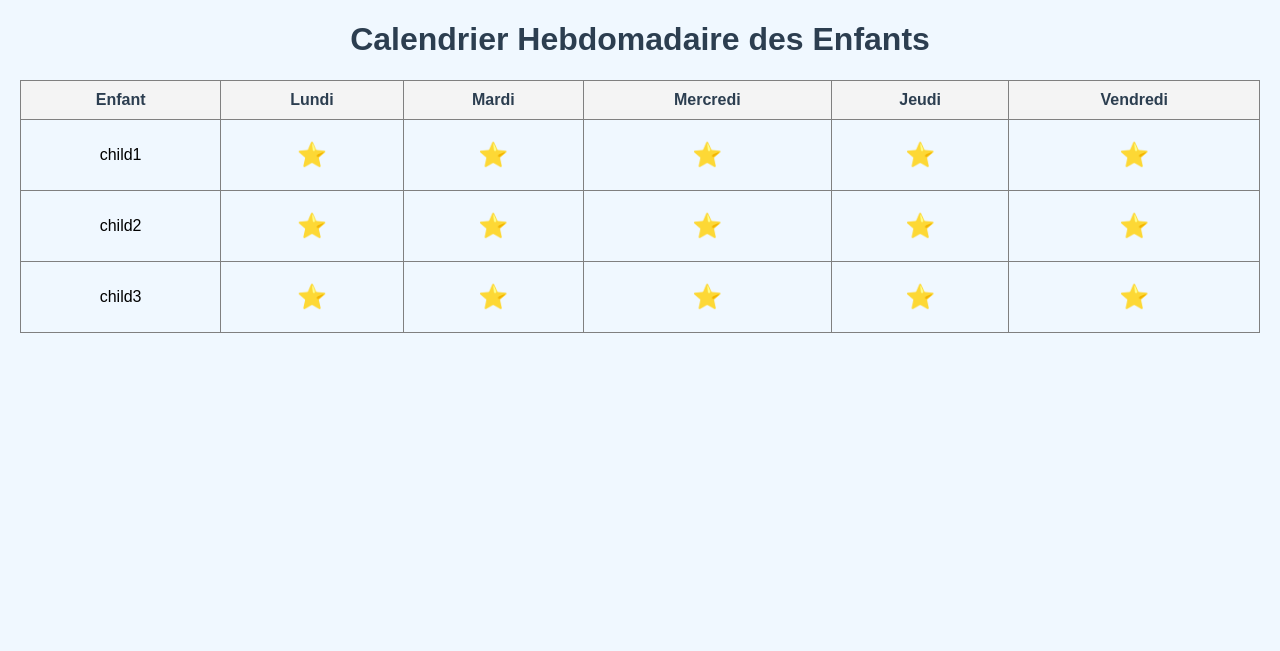
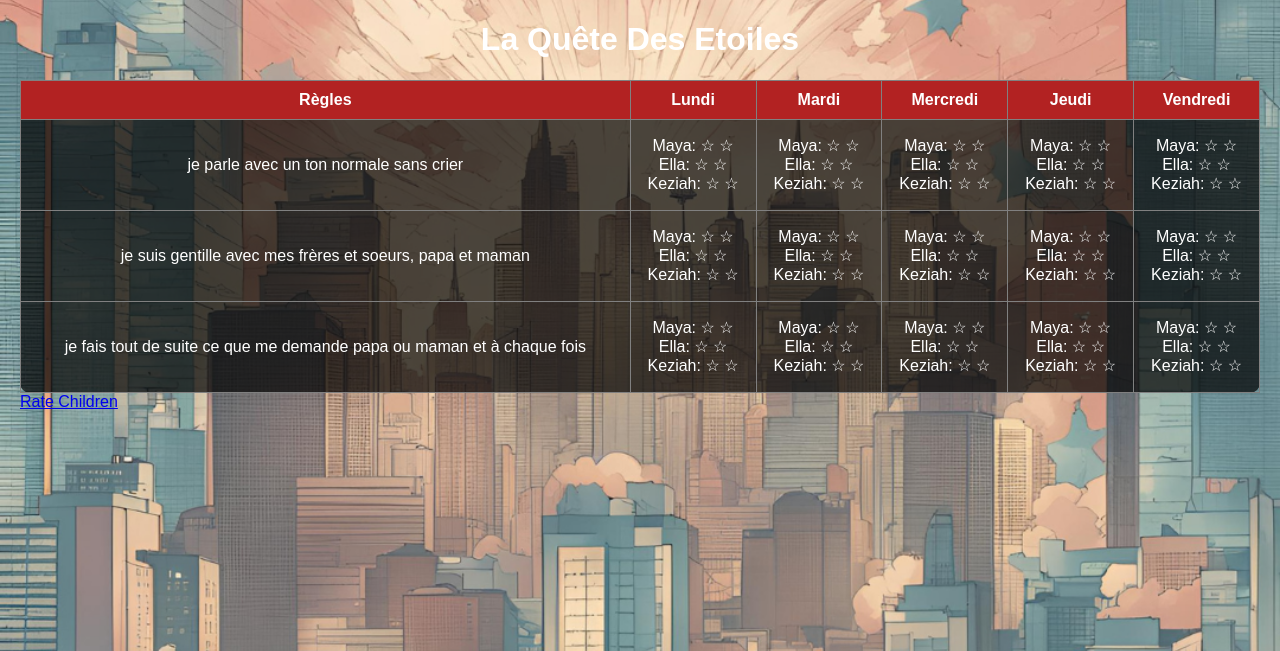
Before and after one commit to xgueret/StarHeroes, a Flask app: page / in a window 1280 px wide. Shown: the top 651 px of the page. Run offline with Flask 3, Linux system fonts and the light colour scheme; data comes from the database, SQL or seed files in the repository; both versions use the stored data as it was after the commit.

Commit message:
task2: Star Rating System

```diff
--- a/app.py
+++ b/app.py
@@ -1,21 +1,131 @@
-""" Description todo """
-from flask import Flask, render_template
+"""
+This module implements a Flask web application for managing children's rules
+and ratings. It allows users to display rules, assign star ratings to each child
+for different days, and store this information in an SQLite database.
+"""
+import sqlite3
+from flask import Flask, render_template, request, redirect, url_for
 
 app = Flask(__name__)
 
-# Liste des enfants
-children = [
-    {"name": "child1", "id": 1},
-    {"name": "child2", "id": 2},
-    {"name": "child3", "id": 3}
-]
+def connect_db():
+    """Connect to the SQLite database and set the row factory."""
+    conn = sqlite3.connect('database.db')  # Connect to your SQLite database
+    conn.row_factory = sqlite3.Row  # Allow results to be accessed by column name
+    return conn
 
-# Route principal pour afficher l'interface utilisateur
+def init_db():
+    """Initialize the database and create tables if they do not exist."""
+    conn = connect_db()
+    cursor = conn.cursor()
+
+    cursor.execute('''CREATE TABLE IF NOT EXISTS children (
+                    id INTEGER PRIMARY KEY AUTOINCREMENT,
+                    name TEXT
+                )''')
+
+    # Create the rules table if it does not already exist
+    cursor.execute('''CREATE TABLE IF NOT EXISTS rules (
+                        id INTEGER PRIMARY KEY AUTOINCREMENT,
+                        rule TEXT
+                    )''')
+
+    # Create the ratings table to store stars assigned to children
+    cursor.execute('''CREATE TABLE IF NOT EXISTS ratings (
+                        id INTEGER PRIMARY KEY AUTOINCREMENT,
+                        child_id INTEGER,
+                        rule_id INTEGER,
+                        day TEXT,
+                        stars INTEGER CHECK(stars >= 0 AND stars <= 2)  -- Limit to 2 stars
+                    )''')
+
+    # Insert example children if the table is empty
+    cursor.execute("SELECT COUNT(*) FROM children")
+    if cursor.fetchone()[0] == 0:
+        children = [("Maya",), ("Ella",), ("Keziah",)]
+        cursor.executemany("INSERT INTO children (name) VALUES (?)", children)
+
+
+    conn.commit()
+    conn.close()
+
 @app.route("/")
 def home():
-    """ Descriptio todo """
+    """Display the home page showing the results of ratings."""
+    conn = connect_db()
+    cursor = conn.cursor()
+
+    # Retrieve rules from the database
+    cursor.execute("SELECT * FROM rules")
+    rules = cursor.fetchall()
+
+    cursor.execute("SELECT * FROM children")
+    children = cursor.fetchall()
+
+    # Prepare a dictionary to store ratings by (child_id, rule_id, day)
+    ratings_dict = {}
+    for child in children:
+        for rule in rules:
+            for day in ["Lundi", "Mardi", "Mercredi", "Jeudi", "Vendredi"]:
+                # Fetch ratings for the child, rule, and day
+                cursor.execute("SELECT stars FROM ratings WHERE child_id = ? AND rule_id = ? AND day = ?",
+                               (child["id"], rule["id"], day))
+                rating = cursor.fetchone()
+                # Store the stars or default to 0
+                stars = rating["stars"] if rating else 0
+                ratings_dict[(child["id"], rule["id"], day)] = stars
+
+    conn.close()
+
+    # List of days of the week
     days_of_week = ["Lundi", "Mardi", "Mercredi", "Jeudi", "Vendredi"]
-    return render_template("home.html", children=children, days=days_of_week)
+    return render_template("home.html", children=children, days=days_of_week, rules=rules, ratings_dict=ratings_dict)
+
+@app.route("/rate")
+def rate():
+    """Display the rating page to assign stars to children."""
+    conn = connect_db()
+    cursor = conn.cursor()
+
+    # Retrieve rules from the database
+    cursor.execute("SELECT * FROM rules")
+    rules = cursor.fetchall()
+
+    cursor.execute("SELECT * FROM children")
+    children = cursor.fetchall()
+
+    conn.close()
+
+    return render_template("rate.html", children=children, rules=rules)
+
+@app.route("/submit_rating", methods=["POST"])
+def submit_rating():
+    """Submit the rating for a child based on the selected rule and day."""
+    child_id = request.form["child_id"]
+    rule_id = request.form["rule_id"]
+    day = request.form["day"]
+    stars = request.form["stars"]
+
+    conn = connect_db()
+    cursor = conn.cursor()
+
+    # Check if a rating already exists for this child, rule, and day
+    cursor.execute("SELECT * FROM ratings WHERE child_id = ? AND rule_id = ? AND day = ?", (child_id, rule_id, day))
+    existing_rating = cursor.fetchone()
+
+    if existing_rating:
+        # Update the existing rating
+        cursor.execute("UPDATE ratings SET stars = ? WHERE id = ?", (stars, existing_rating["id"]))
+    else:
+        # Add a new rating
+        cursor.execute("INSERT INTO ratings (child_id, rule_id, day, stars) VALUES (?, ?, ?, ?)",
+                       (child_id, rule_id, day, stars))
+
+    conn.commit()
+    conn.close()
+
+    return redirect(url_for("home"))
 
 if __name__ == "__main__":
+    init_db()  # Initialize the database on startup
     app.run(debug=True)
--- a/static/styles.css
+++ b/static/styles.css
@@ -1,40 +1,65 @@
-/* styles.css */
-
+/* General styles for the body */
 body {
-    font-family: Arial, sans-serif;
-    background-color: #f0f8ff;
+    font-family: 'Arial', sans-serif;
+    background-image: url('./images/bg.png'); /* Background image */
+    background-size: cover; /* Cover the entire background */
+    background-position: center; /* Center the background */
+    color: #fff; /* White text for contrast against the dark background */
     margin: 20px;
 }
 
+/* Style for the main title */
 h1 {
     text-align: center;
-    color: #2c3e50;
+    color: #fff; /* Gold color for a heroic vibe */
+
 }
 
+/* Style for the table */
 table {
     width: 100%;
-    border-collapse: collapse;
+    border-collapse: collapse; /* Remove gaps between table cells */
+    margin-top: 20px;
+    background-color: rgba(0, 0, 0, 0.7); /* Semi-transparent black for the table background */
+    border-radius: 10px; /* Rounded corners for the table */
 }
 
-th, td {
+/* Style for table headers */
+th {
+    background-color: #b22222; /* Firebrick color for headers */
+    color: #fff; /* White text for contrast */
+    padding: 10px;
+}
+
+/* Style for table cells */
+td {
+    height: 70px; /* Increased height for a better look */
     padding: 10px;
     text-align: center;
+
 }
 
-th {
-    background-color: #f4f4f4;
-    color: #2c3e50;
+/* Change background color on row hover */
+tbody tr:hover {
+    background-color: rgba(122, 105, 81, 0.3); /* Yellow highlight on hover for emphasis */
 }
 
-td {
-    height: 50px;
+/* Style for the star symbols */
+span {
+    font-size: 24px;
+    color: gold; /* Gold color for stars */
 }
 
-span {
-    font-size: 24px;
-    color: gold;
+/* Additional styling for the rules */
+.rule {
+    font-weight: bold; /* Bold text for rules */
+    color: #fff; /* White color for clarity */
 }
 
-tr:hover {
-    background-color: #e0f7fa;
+/* Style for the footer or additional info */
+footer {
+    text-align: center;
+    margin-top: 20px;
+    color: #fff; /* White text for footer */
+    font-size: 14px; /* Smaller font size for footer */
 }
--- a/templates/home.html
+++ b/templates/home.html
@@ -4,32 +4,43 @@
     <meta charset="UTF-8">
     <meta name="viewport" content="width=device-width, initial-scale=1.0">
     <title>Calendrier Hebdomadaire</title>
-    <link rel="stylesheet" href="{{ url_for('static', filename='styles.css') }}">
+    <link rel="stylesheet" href="/static/styles.css">
 </head>
 <body>
-    <h1>Calendrier Hebdomadaire des Enfants</h1>
+    <h1>La Quête Des Etoiles</h1>
     <table border="1">
         <thead>
             <tr>
-                <th>Enfant</th>
+                <th>Règles</th>
                 {% for day in days %}
                     <th>{{ day }}</th>
                 {% endfor %}
             </tr>
         </thead>
         <tbody>
-            {% for child in children %}
+            {% for rule in rules %}
                 <tr>
-                    <td>{{ child.name }}</td>
+                    <td>{{ rule['rule'] }}</td>
                     {% for day in days %}
                         <td>
-                            <!-- Placeholder pour les étoiles ou une note -->
-                            <span>⭐</span> <!-- à remplacer par une gestion dynamique -->
+                            {% for child in children %}
+                                {{ child['name'] }}:
+                                {% set stars = ratings_dict.get((child['id'], rule['id'], day), 0) %}
+                                {% for star in range(2) %}
+                                    {% if star < stars %}
+                                        ★
+                                    {% else %}
+                                        ☆
+                                    {% endif %}
+                                {% endfor %}
+                                <br>
+                            {% endfor %}
                         </td>
                     {% endfor %}
                 </tr>
             {% endfor %}
         </tbody>
     </table>
+    <a href="/rate">Rate Children</a> <!-- Link to the rating page -->
 </body>
 </html>
```
Also changed, not shown: templates/rate.html (added, +50 -0 lines), test_app.py (deleted, +0 -32 lines), database.db (added), static/images/bg.png (added).
